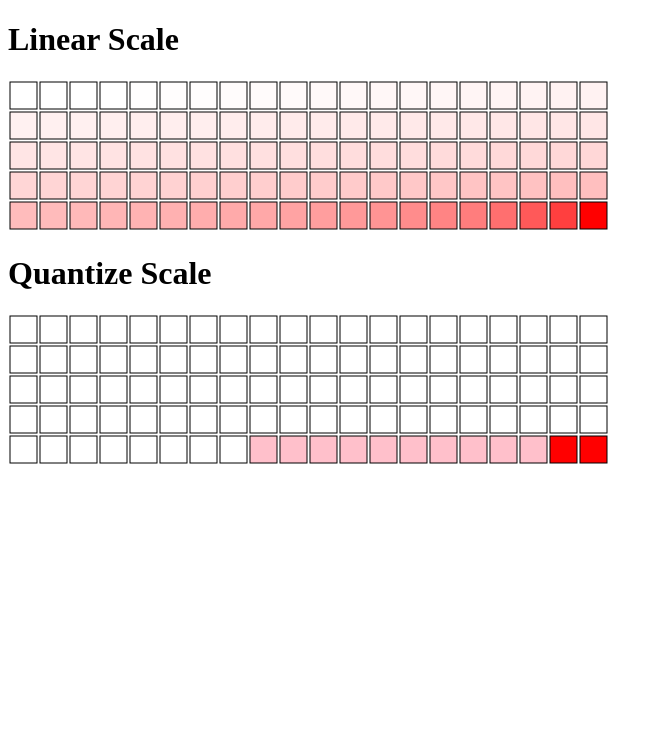
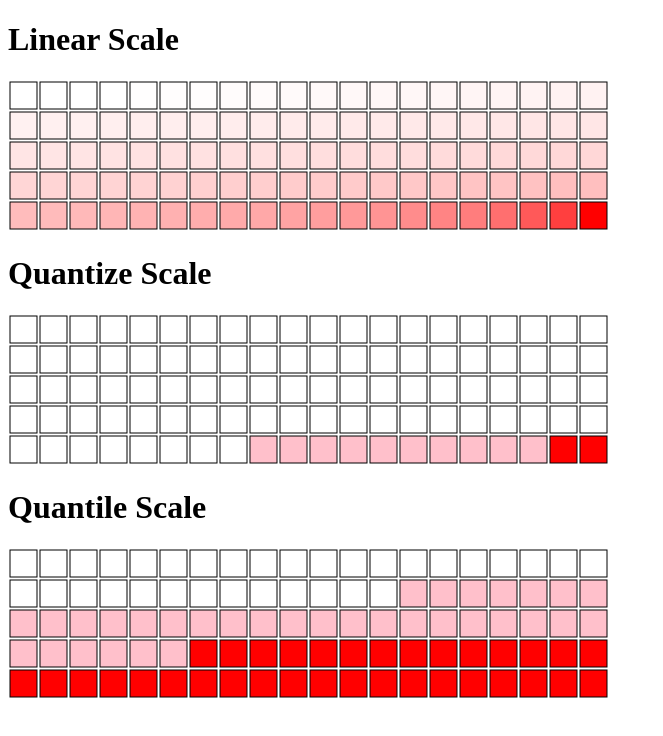
Before and after one commit to maxmay94/learn-and-understand-d3-udemy, a plain HTML site: page 5-3/index.html in a window 1280 px wide. Shown: the whole page, without its empty margins (0-663 px from the left). Drawn offline with nearby package versions, Linux system fonts and the light colour scheme; files that its build step writes are made by us from their sources.

Commit message:
quantile scale done

```diff
--- a/5-3/app.js
+++ b/5-3/app.js
@@ -28,6 +28,10 @@ async function draw(el, scale) {
     colorScale = d3.scaleQuantize()
       .domain(d3.extent(dataset))
       .range(['white','pink', 'red'])
+  } else if(scale === 'quantile') {
+    colorScale = d3.scaleQuantile()
+      .domain(dataset)
+      .range(['white','pink', 'red'])
   }
 
   // Rectangles
@@ -46,3 +50,4 @@ async function draw(el, scale) {
 
 draw('#heatmap1', 'linear')
 draw('#heatmap2', 'quantize')
+draw('#heatmap3', 'quantile')
--- a/5-3/index.html
+++ b/5-3/index.html
@@ -11,8 +11,12 @@
 <body>
   <h1>Linear Scale</h1>
   <div class="chart" id="heatmap1"></div>
+
   <h1>Quantize Scale</h1>
   <div class="chart" id="heatmap2"></div>
+
+  <h1>Quantile Scale</h1>
+  <div class="chart" id="heatmap3"></div>
 
   <script src="https://d3js.org/d3.v6.min.js"></script>
   <script src="app.js"></script>
```
